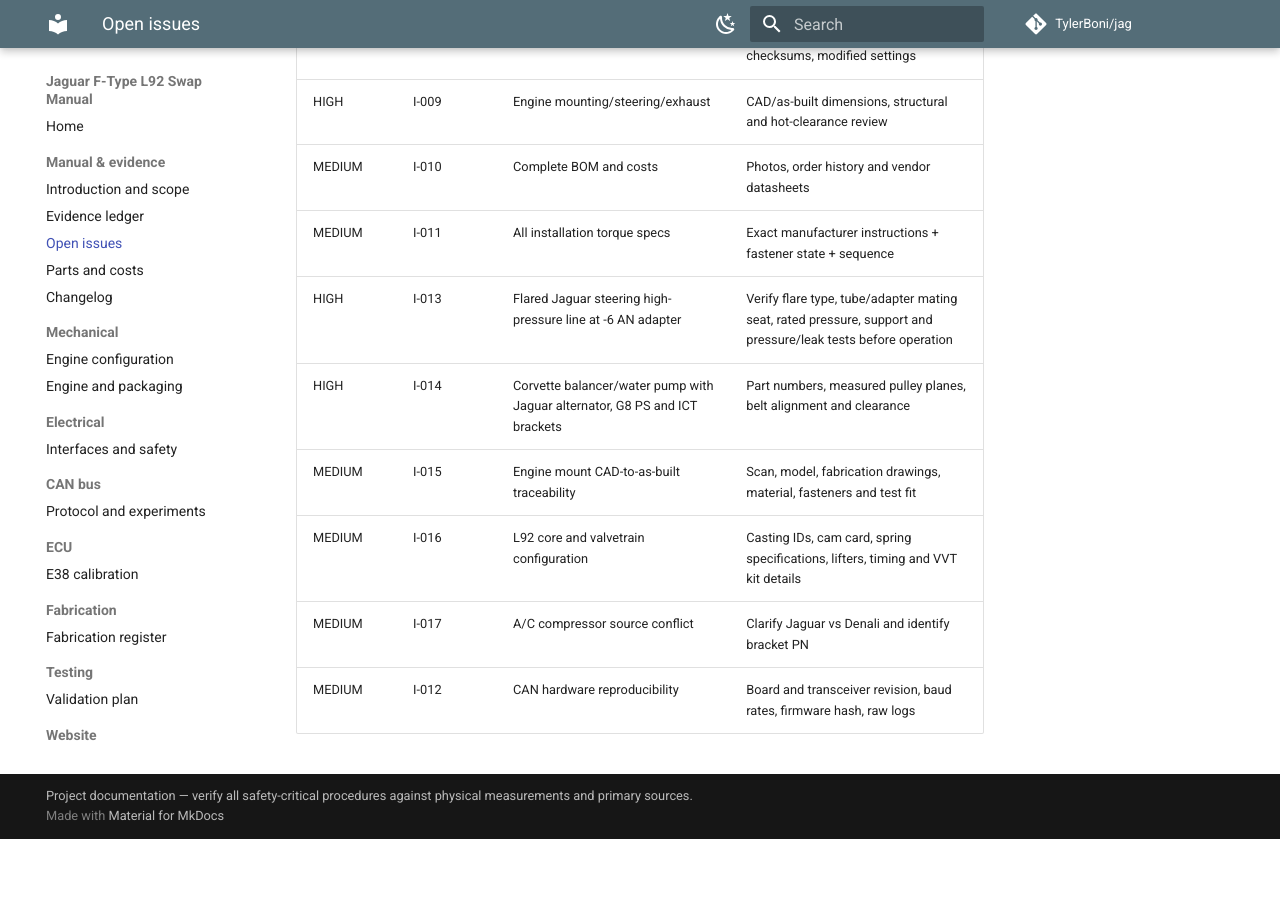
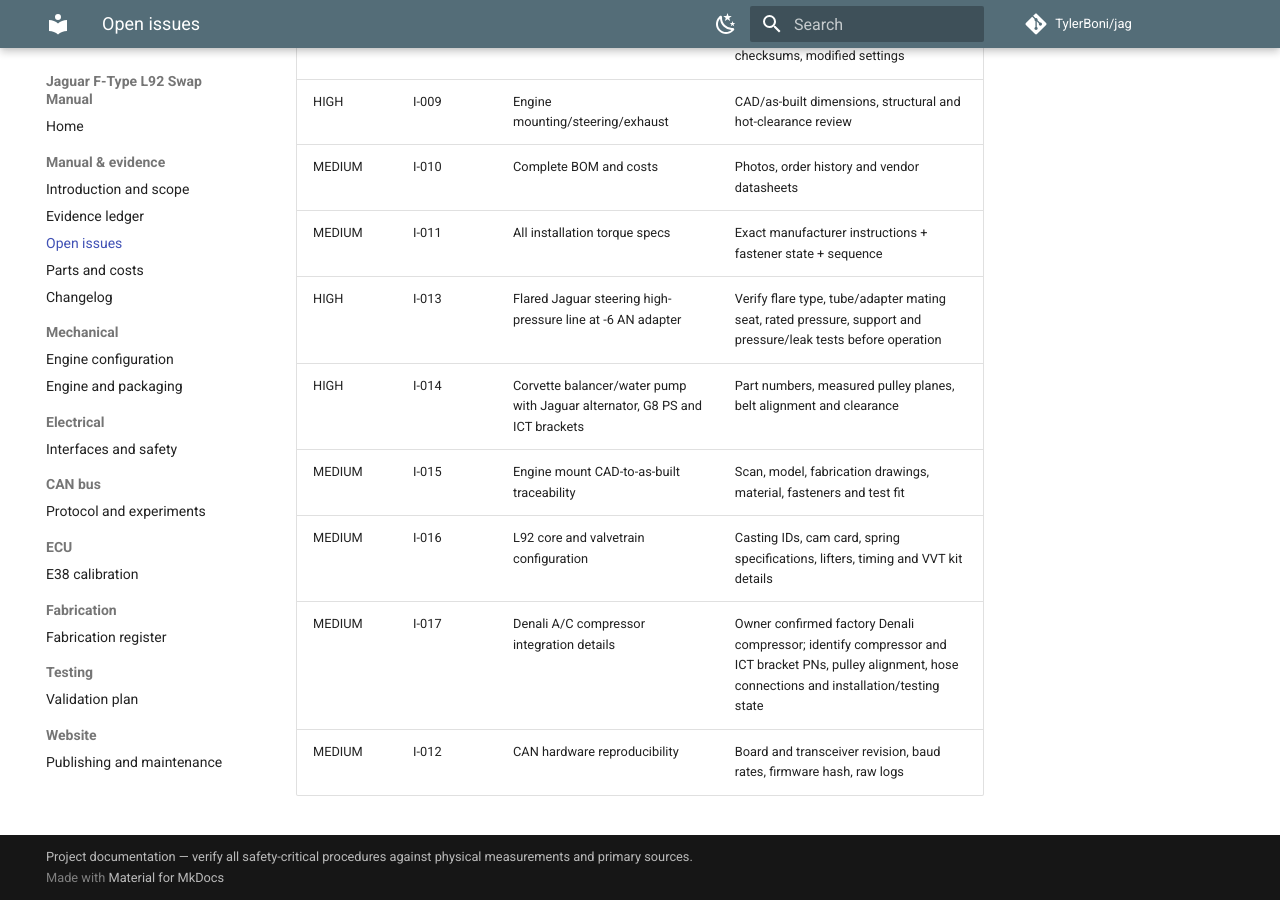
Before and after one commit to TylerBoni/jag, an MkDocs documentation site: the page built from build-manual/ISSUES.md, in a window 1280 px wide and 900 px high, scrolled down 715 px. Built offline with MkDocs 1.6.1 and Material for MkDocs 9.7.7, drawn with Linux system fonts in a browser that asks for light colours; comment, search, counter and statistics services are not loaded; before the commit the page ends 1554 px from its top, so only the background shows below that.

Commit message:
docs(engine): correct A/C compressor to factory Denali unit

```diff
--- a/build-manual/ISSUES.md
+++ b/build-manual/ISSUES.md
@@ -17,5 +17,5 @@
 | HIGH | I-014 | Corvette balancer/water pump with Jaguar alternator, G8 PS and ICT brackets | Part numbers, measured pulley planes, belt alignment and clearance |
 | MEDIUM | I-015 | Engine mount CAD-to-as-built traceability | Scan, model, fabrication drawings, material, fasteners and test fit |
 | MEDIUM | I-016 | L92 core and valvetrain configuration | Casting IDs, cam card, spring specifications, lifters, timing and VVT kit details |
-| MEDIUM | I-017 | A/C compressor source conflict | Clarify Jaguar vs Denali and identify bracket PN |
+| MEDIUM | I-017 | Denali A/C compressor integration details | Owner confirmed factory Denali compressor; identify compressor and ICT bracket PNs, pulley alignment, hose connections and installation/testing state |
 | MEDIUM | I-012 | CAN hardware reproducibility | Board and transceiver revision, baud rates, firmware hash, raw logs |
```
